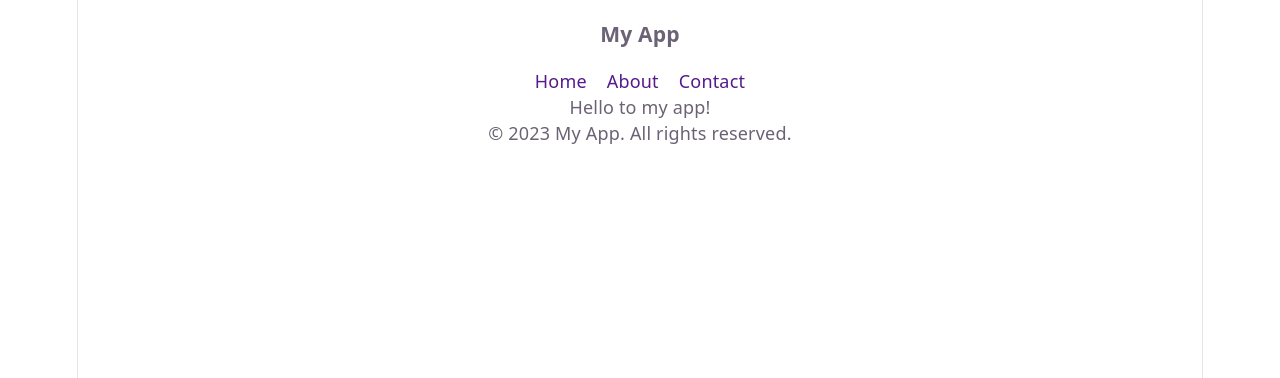
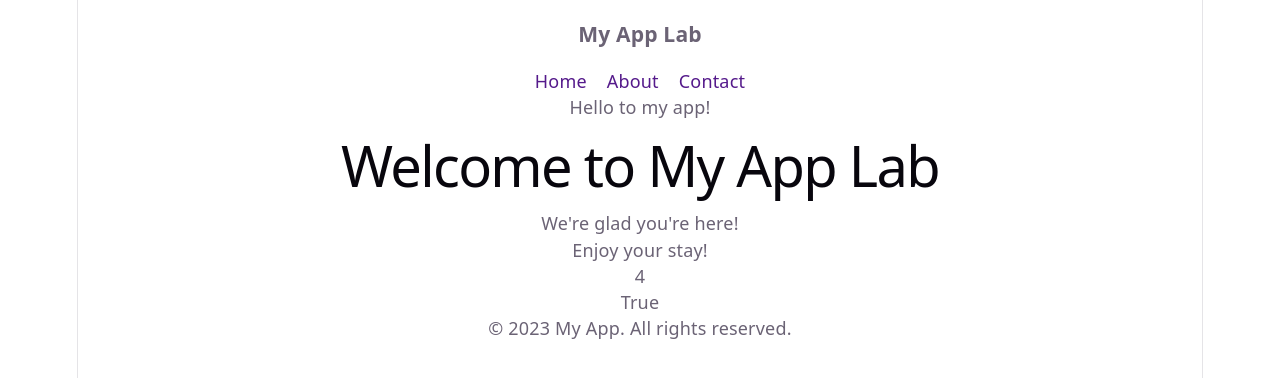
Before and after one commit to AleksandarStanisic021/reactlab, a React (Vite) app: page / in a window 1280 px wide. Shown: the top 378 px of the page. Built offline with nearby package versions, Linux system fonts and the light colour scheme.

Commit message:
fix jsx rules

```diff
--- a/src/App.jsx
+++ b/src/App.jsx
@@ -3,12 +3,17 @@ import Greet from "./comps/Greet";
 import Navbar from "./comps/Navbar";
 import Footer from "./comps/Footer";
 import Main from "./comps/Main";
+import Welcome from "./comps/Welcome";
 
 function App() {
   return (
     <>
       <Navbar />
       <Main />
+      <Welcome />
+      <p>{2 + 2}</p>
+      {true && <p>True</p>}
+      {false && <p>True</p>}
       <Footer />
     </>
   );
--- a/src/comps/Navbar.jsx
+++ b/src/comps/Navbar.jsx
@@ -4,7 +4,7 @@ const Navbar = () => {
   return (
     <>
       <header>
-        <h3>My App</h3>
+        <h3>My App Lab</h3>
       </header>
       <nav className="navbar">
         <a style={{ textDecoration: "none", margin: "0 10px" }} href="">
--- /dev/null
+++ b/src/comps/Welcome.jsx
@@ -0,0 +1,13 @@
+import React from "react";
+
+const Welcome = () => {
+  return (
+    <div>
+      <h1>Welcome to My App Lab</h1>
+      <p>We're glad you're here!</p>
+      <p>Enjoy your stay!</p>
+    </div>
+  );
+};
+
+export default Welcome;
```
